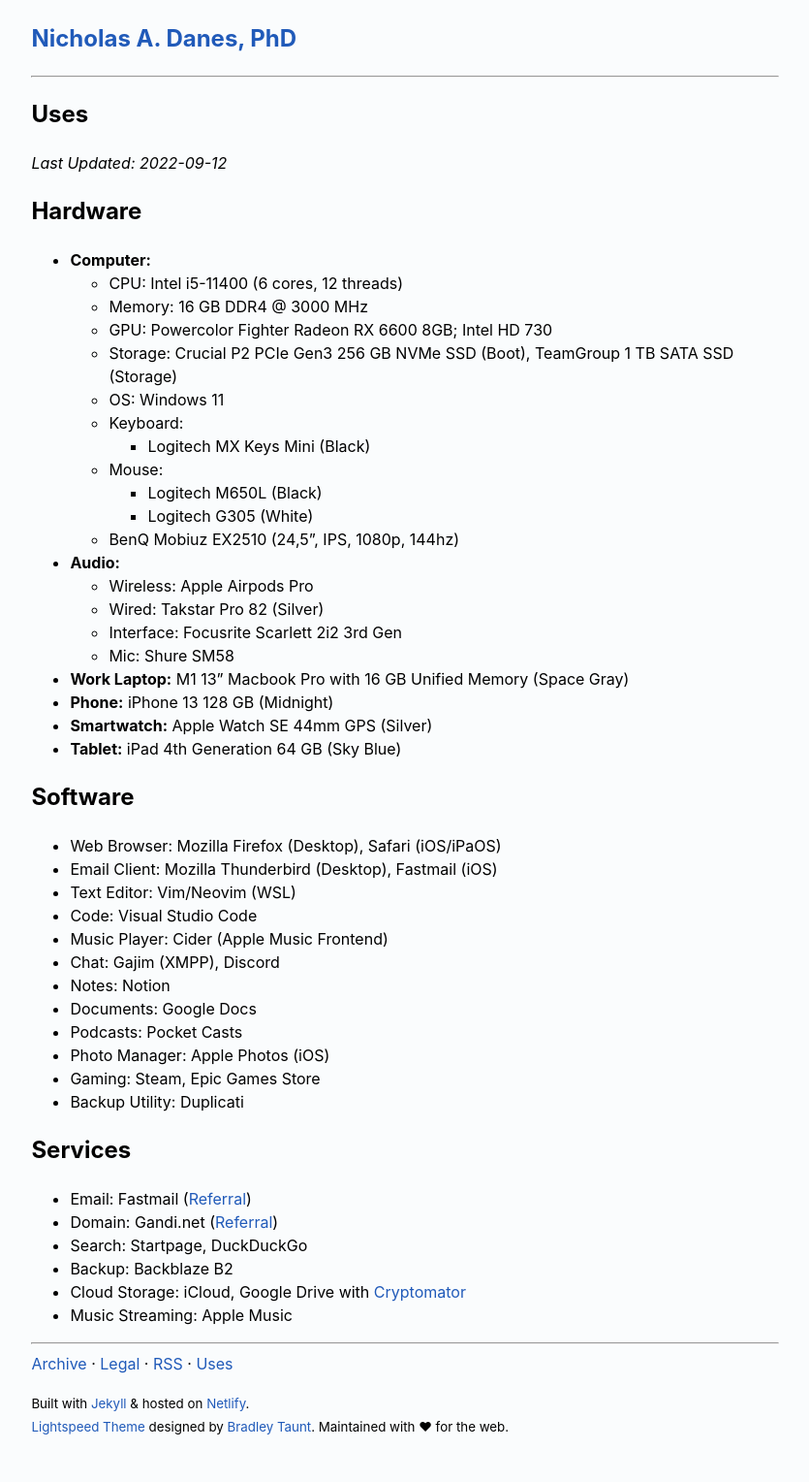
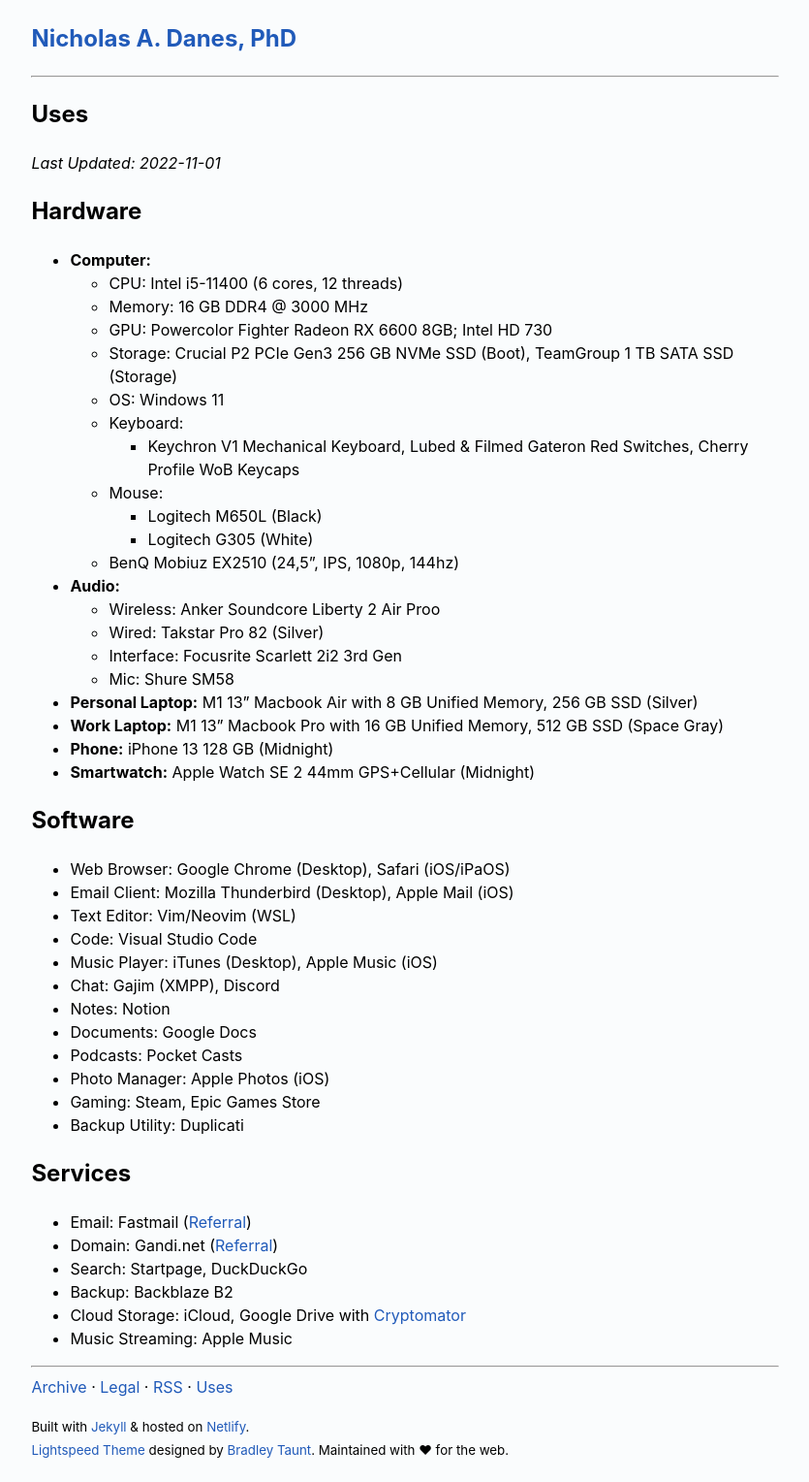
Before and after one commit to danesnick/website_lightspeed, a Jekyll site: the page built from uses.markdown, in a window 1280 px wide. Shown: the whole page at 97% size, without its empty margins (222-1057 px from the left). Built offline with Jekyll 4.4.1, drawn with Linux system fonts in a browser that asks for light colours; before the commit the page ends 1504 px from its top, so only the background shows below that.

Commit message:
Updated uses page

```diff
--- a/uses.markdown
+++ b/uses.markdown
@@ -3,7 +3,7 @@ layout: page
 title: Uses
 permalink: /uses/
 ---
-*Last Updated: 2022-09-12*
+*Last Updated: 2022-11-01*
 
 ## Hardware
 
@@ -14,27 +14,27 @@ permalink: /uses/
 	+ Storage: Crucial P2 PCIe Gen3 256 GB NVMe SSD (Boot), TeamGroup 1 TB SATA SSD (Storage)
 	+ OS: Windows 11
 	+ Keyboard:
-		- Logitech MX Keys Mini (Black)
+		- Keychron V1 Mechanical Keyboard, Lubed & Filmed Gateron Red Switches, Cherry Profile WoB Keycaps
 	+ Mouse:
 		- Logitech M650L (Black)
 		- Logitech G305 (White)
 	+ BenQ Mobiuz EX2510 (24,5", IPS, 1080p, 144hz)
 * **Audio:**
-	* Wireless: Apple Airpods Pro
+	* Wireless: Anker Soundcore Liberty 2 Air Proo
 	* Wired: Takstar Pro 82 (Silver)
 	* Interface: Focusrite Scarlett 2i2 3rd Gen
 	* Mic: Shure SM58
-* **Work Laptop:** M1 13" Macbook Pro with 16 GB Unified Memory (Space Gray)
+* **Personal Laptop:** M1 13" Macbook Air with 8 GB Unified Memory, 256 GB SSD (Silver)
+* **Work Laptop:** M1 13" Macbook Pro with 16 GB Unified Memory, 512 GB SSD (Space Gray)
 * **Phone:** iPhone 13 128 GB (Midnight)
-* **Smartwatch:** Apple Watch SE 44mm GPS (Silver)
-* **Tablet:** iPad 4th Generation 64 GB (Sky Blue)
+* **Smartwatch:** Apple Watch SE 2 44mm GPS+Cellular (Midnight)
 
 ## Software
-* Web Browser: Mozilla Firefox (Desktop), Safari (iOS/iPaOS)
-* Email Client: Mozilla Thunderbird (Desktop), Fastmail (iOS)
+* Web Browser: Google Chrome (Desktop), Safari (iOS/iPaOS)
+* Email Client: Mozilla Thunderbird (Desktop), Apple Mail (iOS)
 * Text Editor: Vim/Neovim (WSL)
 * Code: Visual Studio Code
-* Music Player: Cider (Apple Music Frontend)
+* Music Player: iTunes (Desktop), Apple Music (iOS)
 * Chat: Gajim (XMPP), Discord
 * Notes: Notion
 * Documents: Google Docs
```
